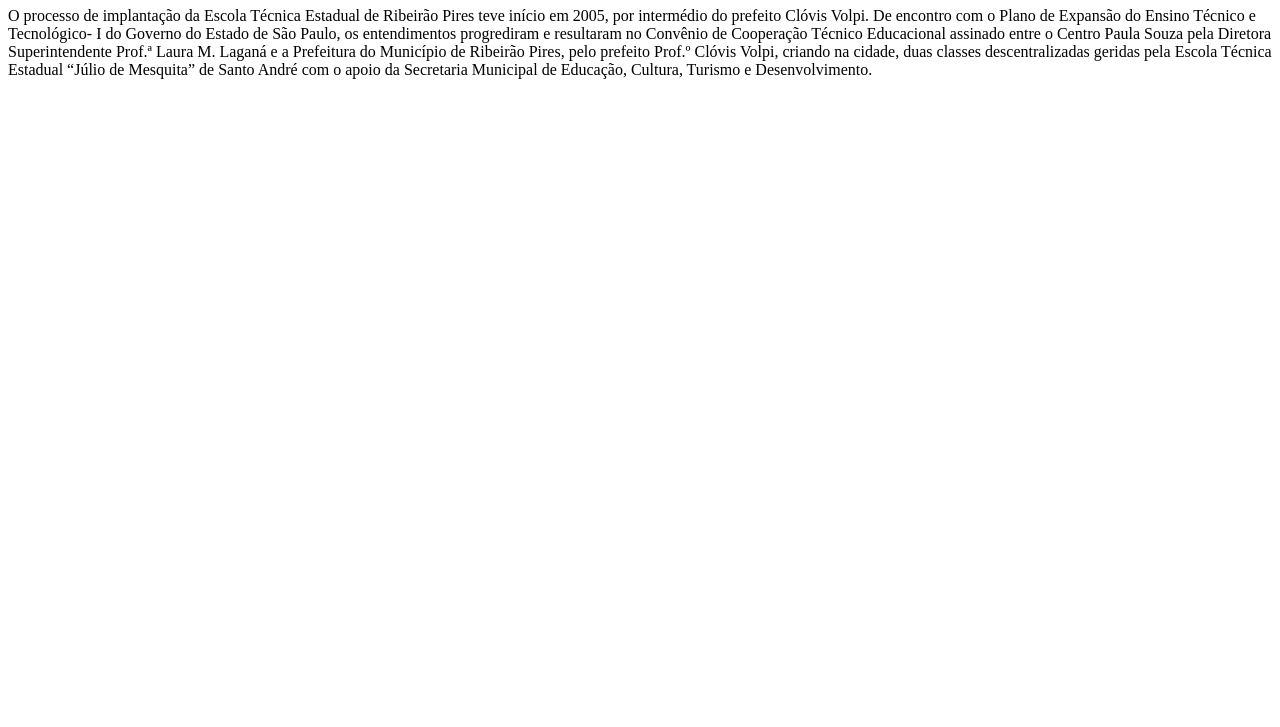
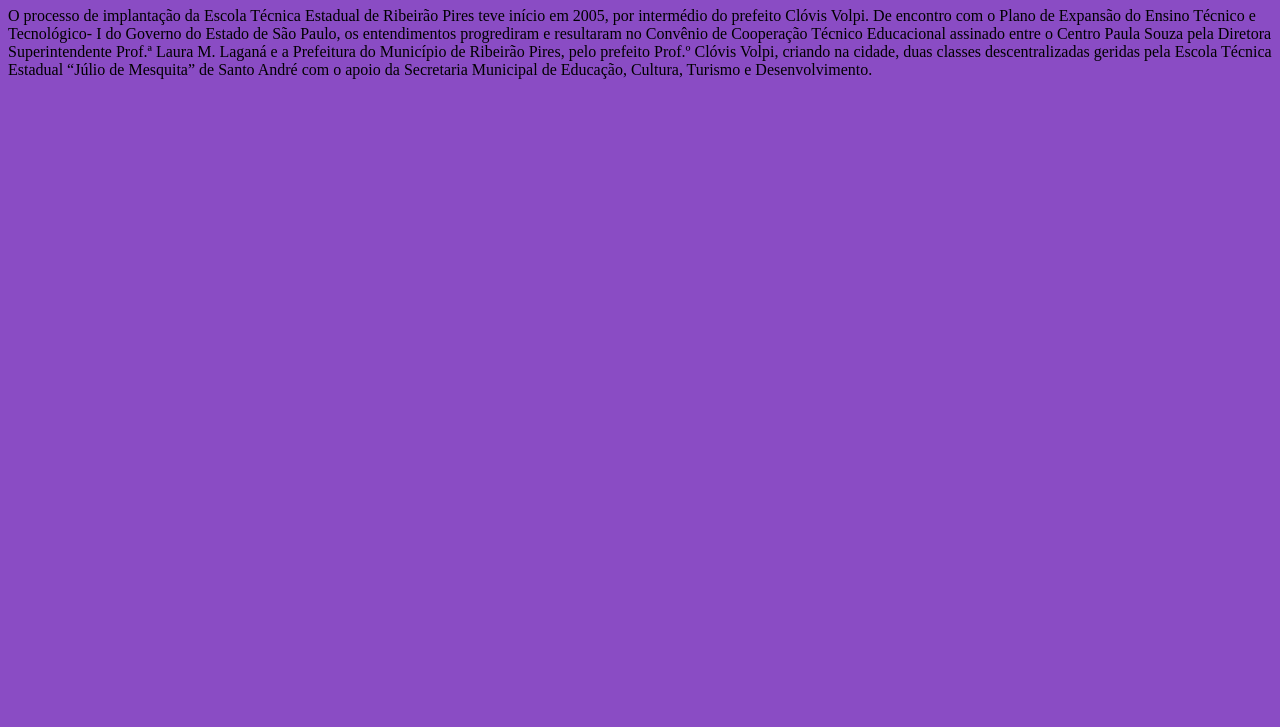
Before and after one commit to Liviaamaralsales/primeiraaulaiw, a plain HTML site: page index.html in a window 1280 px wide. Shown: the part 73-800 px from the top of the page. Drawn offline with Linux system fonts and the light colour scheme.

Commit message:
cor de fundo

```diff
--- a/index.html
+++ b/index.html
@@ -5,6 +5,11 @@
   <meta http-equiv="X-UA-Compatible" content="IE=edge">
   <meta name="viewport" content="width=device-width, initial-scale=1.0">
   <title>Document</title>
+  <style>
+    body{
+      background-color: rgb(138, 76, 196);
+    }
+  </style>
 </head>
 <body>
  <h1>ETEC MCM</h1>
```
